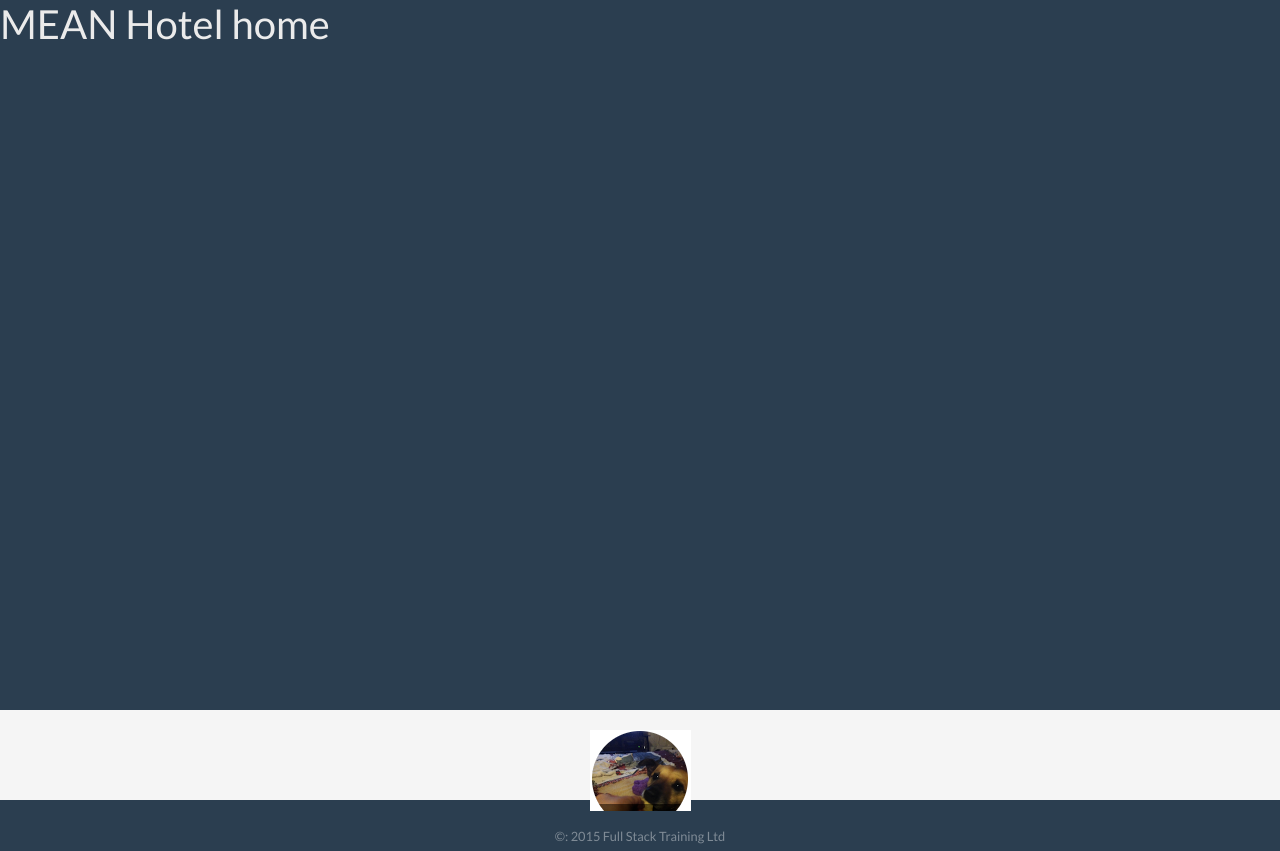
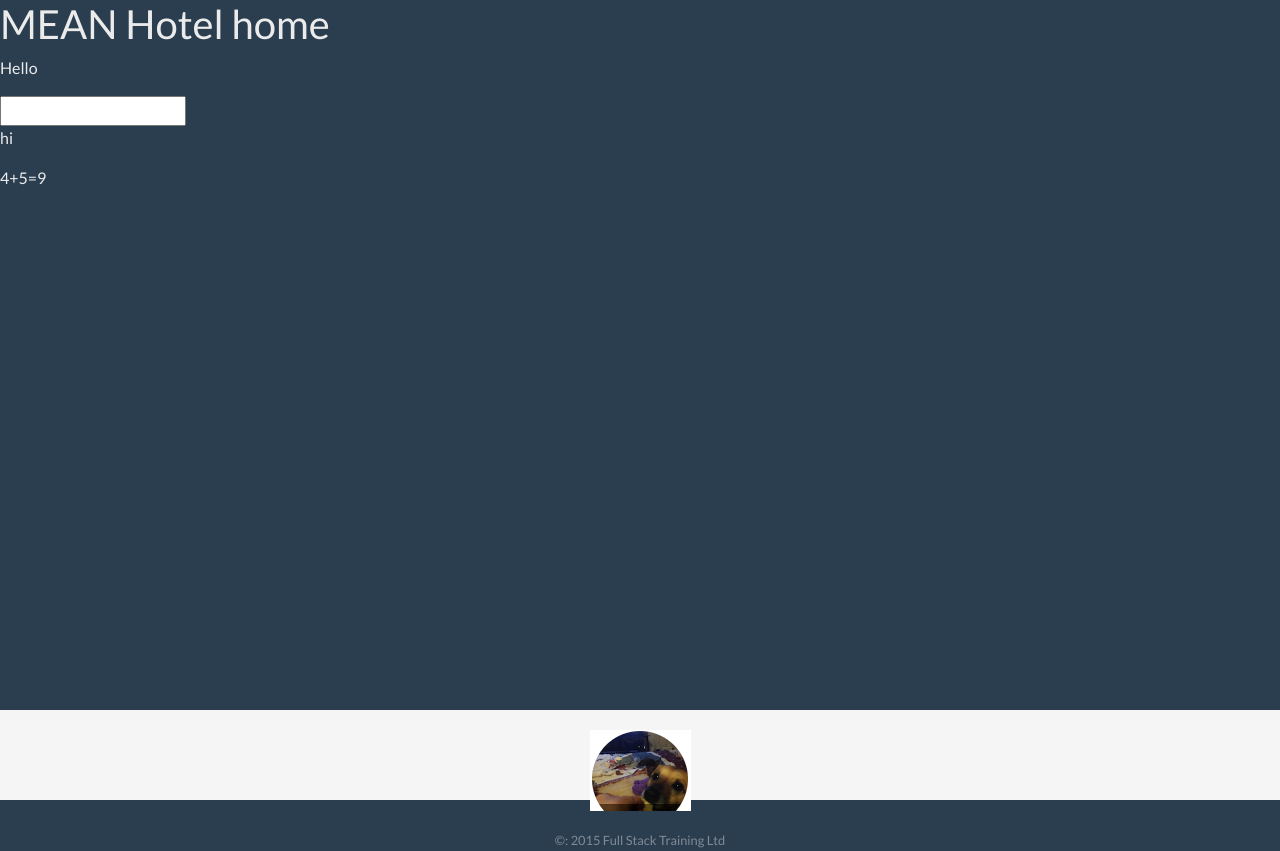
Before and after one commit to stephshea/UdemyMEANstack, a website: page public/index.html in a window 1280 px wide. Drawn offline with nearby package versions, Linux system fonts and the light colour scheme.

Commit message:
completed section 4:35

```diff
--- a/public/index.html
+++ b/public/index.html
@@ -1,20 +1,28 @@
-<DOCTYPE html>
-<html lang="en">
+<!DOCTYPE html>
+<html ng-app>
+<!-- root of app -- has to be at high level html node as it defines the scope-->
 <head>
     <meta charset="UTF-8">
     <meta name="viewport" content="width=device-width, initial-scale=1.0">
     <meta http-equiv="X-UA-Compatible" content="ie=edge">
     <title>MEAN Hotel</title>
-    <link href="css/bootstrap.css" rel="stylesheet">
+	<link href="css/bootstrap.css" rel="stylesheet">
     <link href="css/custom.css" rel="stylesheet">
-
+    <script src="https://ajax.googleapis.com/ajax/libs/angularjs/1.6.7/angular.min.js">
+	</script>
 </head>
 <body>
     <h1>MEAN Hotel home</h1>
+    <p>Hello {{ user }}</p>
+    <input type="text" name="" id="" ng-model="user">
+    <p>hi</p>
+    <p>4+5={{4+5}}</p>
     <footer class="footer">
+
+
         <div class="container">
             <p class="text-muted text-center">
-                <a href="http://fullstacktraining_logo.png" target="_blank"><img src="/images/abby.png" alt="Full Stack Training"</a>
+                <a href="http://fullstacktraining_logo.png" target="_blank"><img src="images/abby.png" alt="Full Stack Training" /></a>
             </p>
 
             <p class="text-muted text-center">
```
